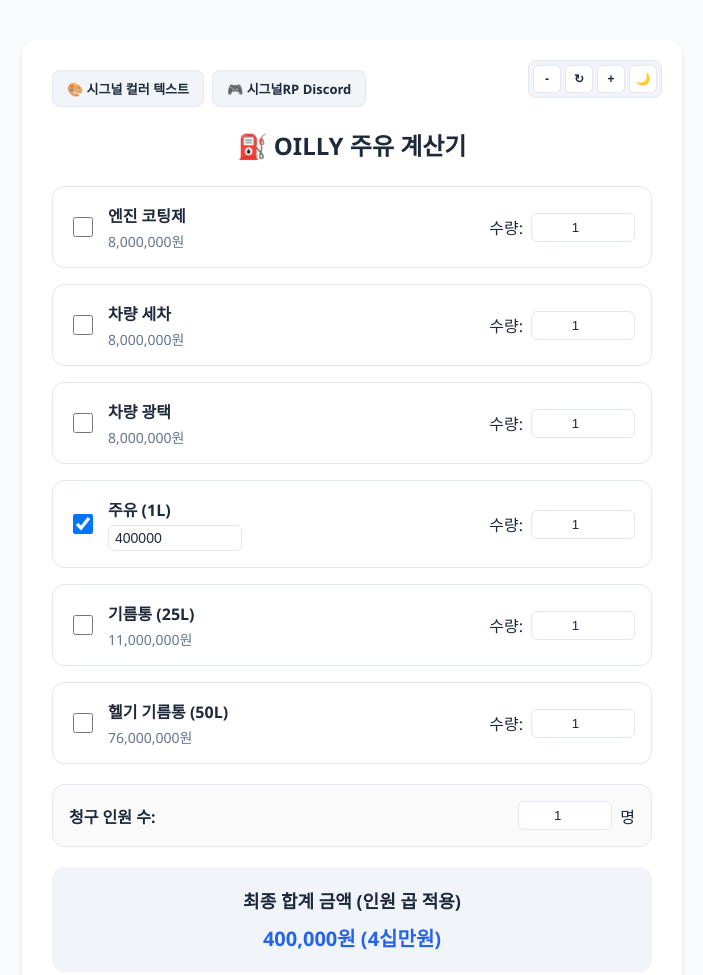
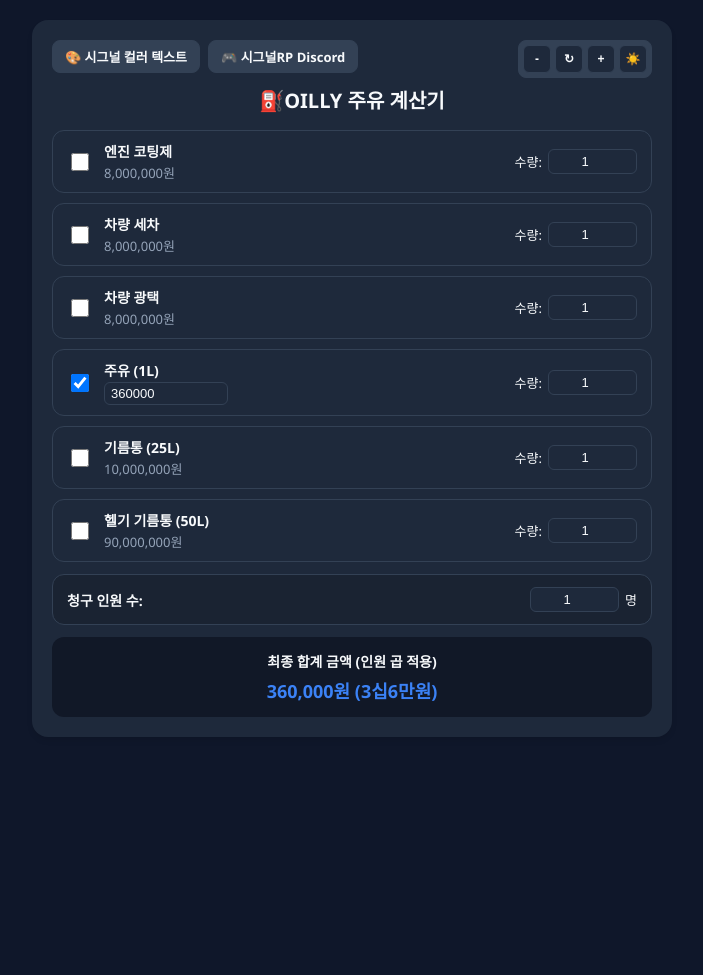
Before and after one commit to yuna-333/OILLY_PRICE, a plain HTML site: page index.html in a window 1280 px wide. Shown: the top 975 px of the page, without its empty margins (288-991 px from the left). After the commit the page ends 840 px from the top, so only its background shows below. Drawn offline with Linux system fonts and the light colour scheme.

Commit message:
index.html

```diff
--- a/index.html
+++ b/index.html
@@ -1,9 +1,9 @@
 <!DOCTYPE html>
-<html lang="ko">
+<html lang="ko" data-theme="dark">
 <head>
     <meta charset="UTF-8">
     <meta name="viewport" content="width=device-width, initial-scale=1.0">
-    <title>⛽ OILLY 주유 계산기</title>
+    <title>⛽오일리 주유 계산기</title>
     <style>
         :root {
             --primary-color: #2563eb;
@@ -37,7 +37,7 @@
             background-color: var(--bg-color);
             color: var(--text-color);
             margin: 0;
-            padding: 40px 20px;
+            padding: 20px 20px;
             display: flex;
             justify-content: center;
             align-items: flex-start;
@@ -55,7 +55,7 @@
             width: 100%;
             max-width: 600px;
             background: var(--card-bg);
-            padding: 30px;
+            padding: 20px;
             border-radius: 16px;
             box-shadow: 0 4px 6px -1px rgb(0 0 0 / 0.1);
             position: relative;
@@ -68,13 +68,13 @@
         .top-menu {
             display: flex;
             gap: 8px;
-            margin-bottom: 20px;
+            margin-bottom: 12px;
             flex-wrap: wrap;
         }
         .menu-btn {
             background-color: var(--control-bg);
             color: var(--text-color);
-            padding: 8px 14px;
+            padding: 6px 12px;
             border-radius: 8px;
             text-decoration: none;
             font-size: 13px;
@@ -121,20 +121,21 @@
 
         h2 {
             margin-top: 0;
-            margin-bottom: 24px;
+            margin-bottom: 16px;
             text-align: center;
+            font-size: 20px;
         }
         .product-list {
             display: flex;
             flex-direction: column;
-            gap: 16px;
-            margin-bottom: 20px;
+            gap: 10px;
+            margin-bottom: 12px;
         }
         .product-item {
             display: flex;
             align-items: center;
             justify-content: space-between;
-            padding: 16px;
+            padding: 10px 14px;
             border: 1px solid var(--border-color);
             border-radius: 12px;
         }
@@ -145,27 +146,28 @@
             flex: 1;
         }
         .product-info input[type="checkbox"] {
-            width: 20px;
-            height: 20px;
+            width: 18px;
+            height: 18px;
             cursor: pointer;
         }
         .product-details {
             display: flex;
             flex-direction: column;
-            gap: 4px;
+            gap: 2px;
         }
         .product-name {
             font-weight: 600;
+            font-size: 14px;
         }
         .product-price {
-            font-size: 14px;
+            font-size: 13px;
             color: var(--product-price-color);
         }
 
         .price-input-inline {
-            width: 120px;
-            padding: 4px 6px;
-            font-size: 14px;
+            width: 110px;
+            padding: 3px 6px;
+            font-size: 13px;
             border: 1px solid var(--border-color);
             border-radius: 6px;
             text-align: left;
@@ -176,55 +178,59 @@
         .quantity-control {
             display: flex;
             align-items: center;
-            gap: 8px;
+            gap: 6px;
+            font-size: 13px;
         }
         .quantity-control input[type="number"] {
-            width: 90px;
-            padding: 6px;
+            width: 75px;
+            padding: 4px 6px;
             text-align: center;
             border: 1px solid var(--border-color);
             border-radius: 6px;
             background: var(--card-bg);
             color: var(--text-color);
+            font-size: 13px;
         }
 
         .people-section {
             display: flex;
             align-items: center;
             justify-content: space-between;
-            padding: 16px;
+            padding: 12px 14px;
             border: 1px solid var(--border-color);
             border-radius: 12px;
-            margin-bottom: 20px;
+            margin-bottom: 12px;
             background-color: var(--people-bg);
+            font-size: 14px;
         }
         .people-section label {
             font-weight: 600;
         }
         .people-section input[type="number"] {
-            width: 80px;
-            padding: 6px;
+            width: 75px;
+            padding: 4px 6px;
             text-align: center;
             border: 1px solid var(--border-color);
             border-radius: 6px;
             background: var(--card-bg);
             color: var(--text-color);
+            font-size: 13px;
         }
 
         .total-section {
             background-color: var(--total-bg);
-            padding: 20px;
+            padding: 14px;
             border-radius: 12px;
             text-align: center;
         }
         .total-label {
-            font-size: 18px;
+            font-size: 14px;
             font-weight: 600;
             display: block;
-            margin-bottom: 10px;
+            margin-bottom: 6px;
         }
         .total-amount {
-            font-size: 20px;
+            font-size: 18px;
             font-weight: 700;
             color: var(--primary-color);
             word-break: keep-all;
@@ -240,7 +246,7 @@
             <button class="scale-btn" onclick="changeScale(-0.1)" title="축소">-</button>
             <button class="scale-btn" onclick="resetScale()" title="기본 크기">↻</button>
             <button class="scale-btn" onclick="changeScale(0.1)" title="확대">+</button>
-            <button class="scale-btn" onclick="toggleTheme()" title="테마 변경" id="themeBtn">🌙</button>
+            <button class="scale-btn" onclick="toggleTheme()" title="테마 변경" id="themeBtn">☀️</button>
         </div>
 
         <!-- 상단 메뉴 버튼 그룹 -->
@@ -249,7 +255,7 @@
             <a href="https://discord.gg/sig-rp" target="_blank" class="menu-btn">🎮 시그널RP Discord</a>
         </div>
 
-        <h2>⛽ OILLY 주유 계산기</h2>
+        <h2>⛽OILLY 주유 계산기</h2>
 
         <div class="product-list">
             <div class="product-item">
@@ -290,7 +296,7 @@
                     <input type="checkbox" id="item4" class="product-check" onchange="calculateTotal()" checked>
                     <div class="product-details">
                         <span class="product-name">주유 (1L)</span>
-                        <input type="number" id="pricePerLiter" class="price-input-inline" value="400000" min="0" step="10000" oninput="calculateTotal()" placeholder="1L 가격">
+                        <input type="number" id="pricePerLiter" class="price-input-inline" value="360000" min="0" step="10000" oninput="calculateTotal()" placeholder="1L 가격">
                     </div>
                 </div>
                 <div class="quantity-control">
@@ -312,10 +318,10 @@
 
             <div class="product-item">
                 <div class="product-info">
-                    <input type="checkbox" id="item6" class="product-check" onchange="calculateTotal()" data-price="76000000">
+                    <input type="checkbox" id="item6" class="product-check" onchange="calculateTotal()">
                     <div class="product-details">
                         <span class="product-name">헬기 기름통 (50L)</span>
-                        <span class="product-price">76,000,000원</span>
+                        <span class="product-price" id="heliCanPriceText">120,000,000원</span>
                     </div>
                 </div>
                 <div class="quantity-control"><label>수량:</label><input type="number" id="qty6" value="1" min="1" oninput="calculateTotal()"></div>
@@ -416,11 +422,22 @@
             total += calculatedCanPrice * qty5;
         }
 
+        let calculatedHeliCanPrice = pricePerLiter * 250;
+        const item6Checkbox = document.getElementById('item6');
+        const qty6Input = document.getElementById('qty6');
+
+        document.getElementById('heliCanPriceText').textContent = calculatedHeliCanPrice.toLocaleString() + '원';
+
+        if (item6Checkbox.checked) {
+            let qty6 = parseInt(qty6Input.value) || 0;
+            if (qty6 < 0) qty6 = 0;
+            total += calculatedHeliCanPrice * qty6;
+        }
+
         const fixedItems = [
             { check: 'item1', qty: 'qty1' },
             { check: 'item2', qty: 'qty2' },
-            { check: 'item3', qty: 'qty3' },
-            { check: 'item6', qty: 'qty6' }
+            { check: 'item3', qty: 'qty3' }
         ];
 
         fixedItems.forEach((item) => {
```
